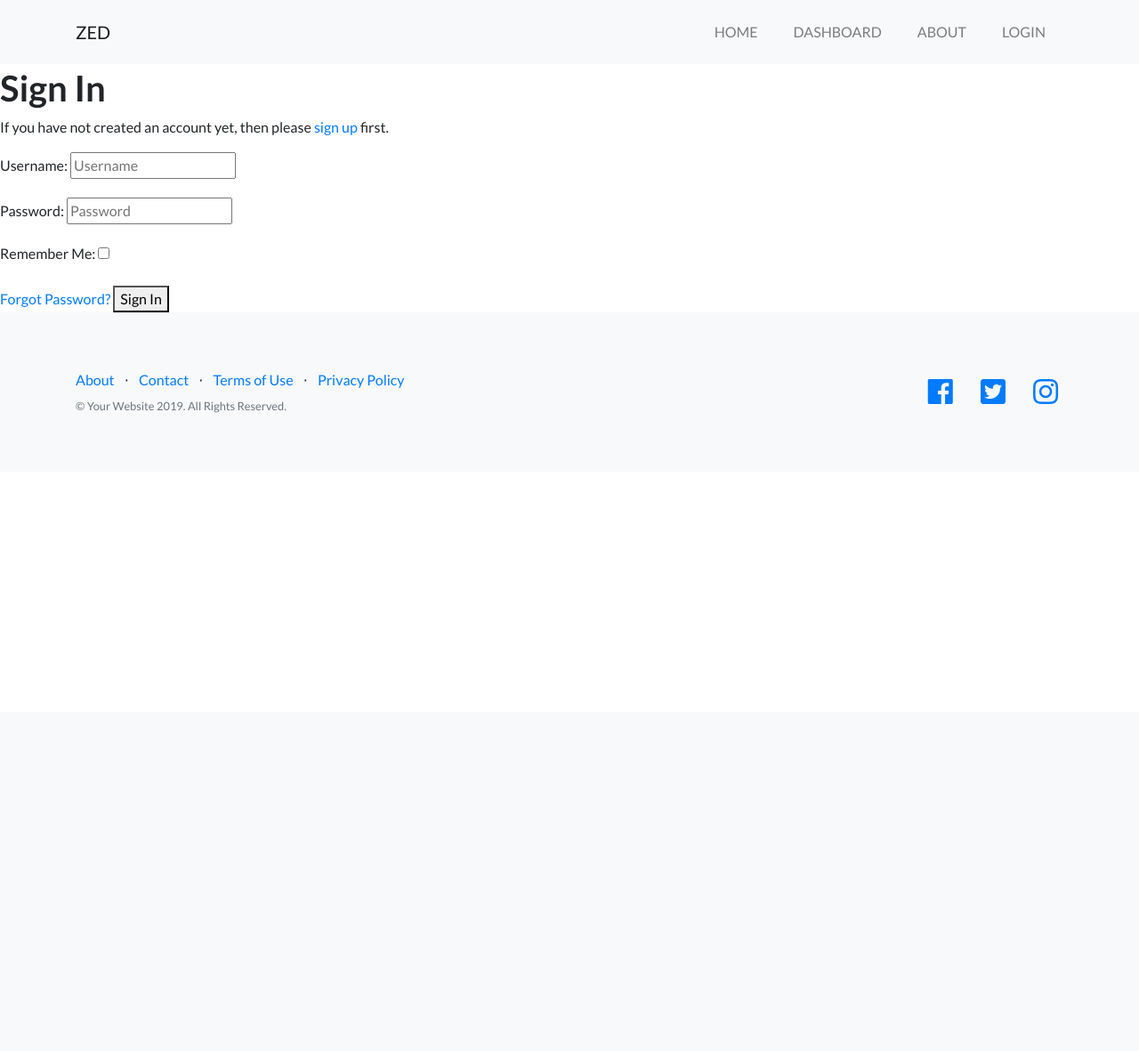
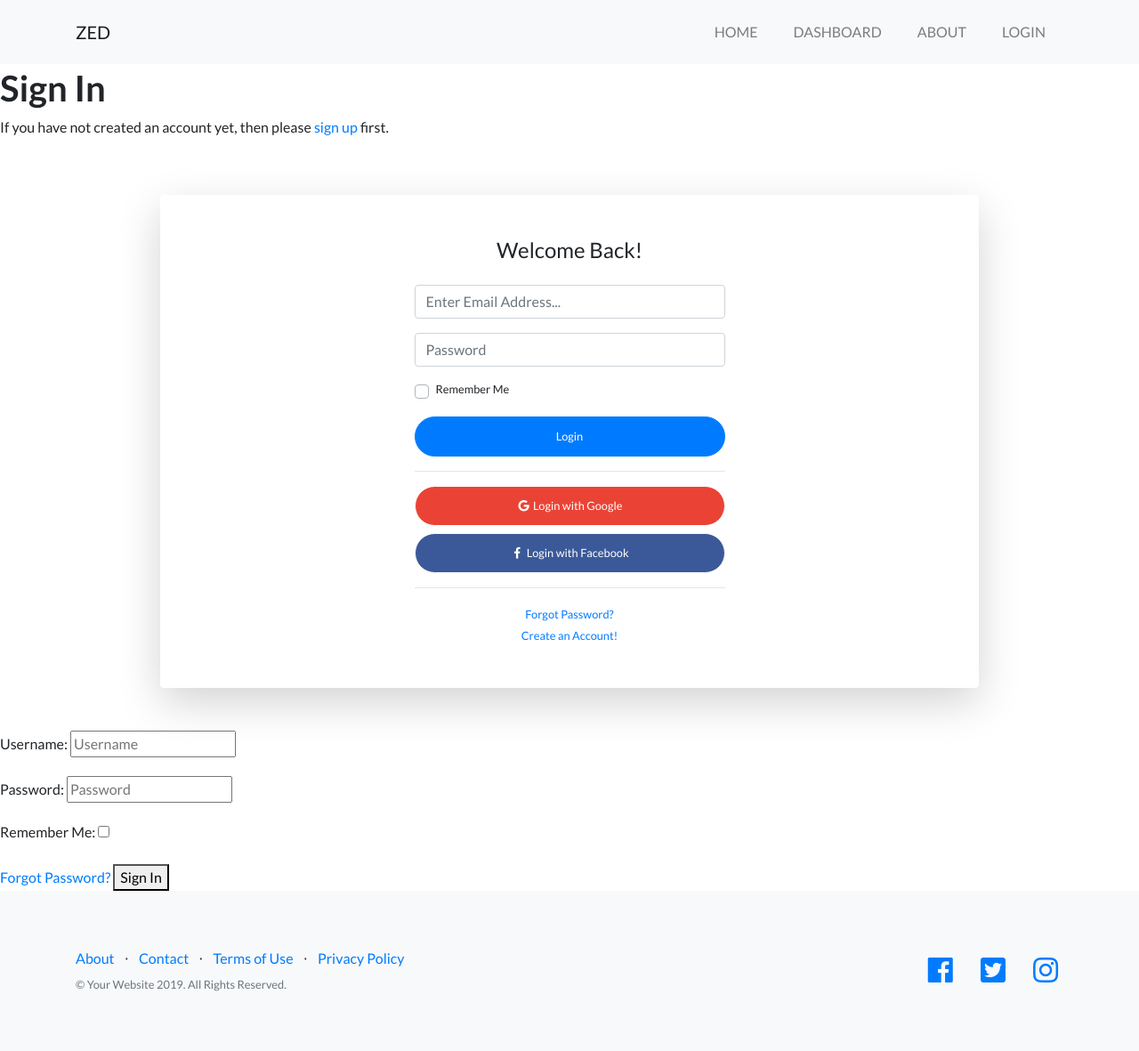
Before and after one commit to shahjalalh/zed, a Django app: page /accounts/login/ in a window 1280 px wide. Shown: the whole page at 89% size. Before the commit the page ends 464 px from the top, so only its background shows below. Run offline with Django 3.2, Linux system fonts and the light colour scheme; some libraries are stand-ins or nearby versions.

Commit message:
login form

```diff
--- a/static/css/styles.css
+++ b/static/css/styles.css
@@ -3,6 +3,30 @@
 
 .main-content {
     margin-top: 75px;
+}
+
+/** Login **/
+form.user .btn-user {
+    font-size: .8rem;
+    border-radius: 10rem;
+    padding: .75rem 1rem;
+}
+
+.btn-google {
+    color: #fff;
+    background-color: #ea4335;
+    border-color: #fff;
+}
+
+.btn-block {
+    display: block;
+    width: 100%;
+}
+
+.btn-facebook {
+    color: #fff;
+    background-color: #3b5998;
+    border-color: #fff;
 }
 
 @media only screen and (max-width: 768px) {
--- a/templates/account/login.html
+++ b/templates/account/login.html
@@ -36,6 +36,69 @@
         <a href="{{ signup_url }}">sign up</a> first.{% endblocktrans %}</p>
     {% endif %}
 
+    <div class="container">
+
+        <!-- Outer Row -->
+        <div class="row justify-content-center">
+
+            <div class="col-xl-10 col-lg-12 col-md-9">
+
+                <div class="card o-hidden border-0 shadow-lg my-5">
+                    <div class="card-body p-0">
+                        <!-- Nested Row within Card Body -->
+                        <div class="row">
+                            <div class="col-lg-3"></div>
+                            <div class="col-lg-6">
+                                <div class="p-5">
+                                    <div class="text-center">
+                                        <h1 class="h4 text-gray-900 mb-4">Welcome Back!</h1>
+                                    </div>
+                                    <form class="user">
+                                        <div class="form-group">
+                                            <input type="email" class="form-control form-control-user" id="exampleInputEmail"
+                                                aria-describedby="emailHelp" placeholder="Enter Email Address...">
+                                        </div>
+                                        <div class="form-group">
+                                            <input type="password" class="form-control form-control-user" id="exampleInputPassword"
+                                                placeholder="Password">
+                                        </div>
+                                        <div class="form-group">
+                                            <div class="custom-control custom-checkbox small">
+                                                <input type="checkbox" class="custom-control-input" id="customCheck">
+                                                <label class="custom-control-label" for="customCheck">Remember Me</label>
+                                            </div>
+                                        </div>
+                                        <a href="index.html" class="btn btn-primary btn-user btn-block">
+                                            Login
+                                        </a>
+                                        <hr>
+                                        <a href="index.html" class="btn btn-google btn-user btn-block">
+                                            <i class="fab fa-google fa-fw"></i> Login with Google
+                                        </a>
+                                        <a href="index.html" class="btn btn-facebook btn-user btn-block">
+                                            <i class="fab fa-facebook-f fa-fw"></i> Login with Facebook
+                                        </a>
+                                    </form>
+                                    <hr>
+                                    <div class="text-center">
+                                        <a class="small" href="{% url 'account_reset_password' %}">Forgot Password?</a>
+                                    </div>
+                                    <div class="text-center">
+                                        <a class="small" href="{{ signup_url }}">Create an Account!</a>
+                                    </div>
+                                </div>
+                            </div>
+                            <div class="col-lg-3"></div>
+                        </div>
+                    </div>
+                </div>
+
+            </div>
+
+        </div>
+
+    </div>
+
     <form class="login" method="POST" action="{% url 'account_login' %}">
         {% csrf_token %}
         {{ form.as_p }}
--- a/templates/base-landing.html
+++ b/templates/base-landing.html
@@ -41,7 +41,7 @@
     -->
     <nav class="navbar navbar-light bg-light navbar-expand-lg bg-secondary fixed-top text-uppercase" id="mainNav">
         <div class="container">
-            <a class="navbar-brand js-scroll-trigger" href="#page-top">Zed</a>
+            <a class="navbar-brand js-scroll-trigger" href="/">Zed</a>
             <button class="navbar-toggler navbar-toggler-right text-uppercase bg-primary text-white rounded" type="button"
                 data-toggle="collapse" data-target="#navbarResponsive" aria-controls="navbarResponsive" aria-expanded="false"
                 aria-label="Toggle navigation">
@@ -51,7 +51,7 @@
             <div class="collapse navbar-collapse" id="navbarResponsive">
                 <ul class="navbar-nav ml-auto">
                     <li class="nav-item mx-0 mx-lg-1">
-                        <a class="nav-link py-3 px-0 px-lg-3 rounded js-scroll-trigger" href="#portfolio">Home</a>
+                        <a class="nav-link py-3 px-0 px-lg-3 rounded js-scroll-trigger" href="/">Home</a>
                     </li>
                     <li class="nav-item mx-0 mx-lg-1">
                         <a class="nav-link py-3 px-0 px-lg-3 rounded js-scroll-trigger" href="#about">Dashboard</a>
@@ -101,7 +101,7 @@
                             <a href="#">Privacy Policy</a>
                         </li>
                     </ul>
-                    <p class="text-muted small mb-4 mb-lg-0">&copy; Your Website 2019. All Rights Reserved.</p>
+                    <p class="text-muted small mb-4 mb-lg-0">&copy; Your Website  {% now "Y" %}. All Rights Reserved.</p>
                 </div>
                 <div class="col-lg-6 h-100 text-center text-lg-right my-auto">
                     <ul class="list-inline mb-0">
```
